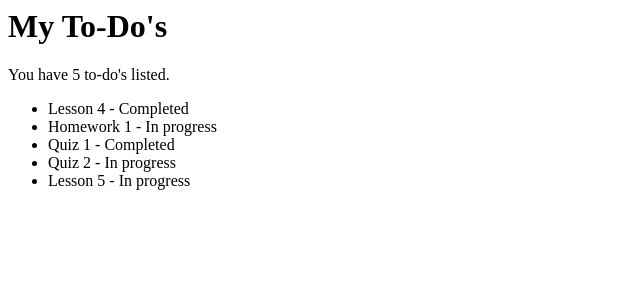
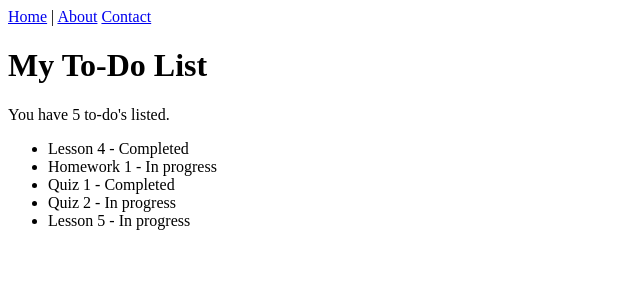
Before and after one commit to sheltonlain/personal-website, a Django app: page / in a window 1280 px wide. Shown: the top 300 px of the page, without its empty margins (0-640 px from the left). Run offline with Django 5.2, Linux system fonts and the light colour scheme.

Commit message:
Add base template and named urls

```diff
--- a/templates/about.html
+++ b/templates/about.html
@@ -0,0 +1,5 @@
+{% extends "base.html" %}
+
+{% block content %}
+    <h1>About Me</h1>
+{% endblock %}
--- /dev/null
+++ b/templates/base.html
@@ -0,0 +1,16 @@
+<html>
+<head>
+    <title>Personal Website</title>
+</head>
+<body>
+    <nav>
+        <a href="{% url 'home' %}">Home</a> |
+        <a href="{% url 'about' %}">About</a>
+        <a href="{% url 'contact' %}">Contact</a>
+    </nav>
+
+    {% block content %}
+    {% endblock %}
+
+</body>
+</html>
--- a/templates/contact.html
+++ b/templates/contact.html
@@ -0,0 +1,5 @@
+{% extends "base.html" %}
+
+{% block content %}
+    <h1>Contact Me</h1>
+{% endblock %}
--- a/templates/home.html
+++ b/templates/home.html
@@ -1,9 +1,7 @@
-<html>
-<head>
-    <title>To-Do List</title>
-</head>
-<body>
-    <h1>My To-Do's</h1>
+{% extends "base.html" %}
+
+{% block content %}
+    <h1>My To-Do List</h1>
     <p>You have {{ tasks|length }} to-do's listed.</p>
 
     <ul>
@@ -18,5 +16,4 @@
         </li>
     {% endfor %}
     </ul>
-</body>
-</html>
+{% endblock %}
```
